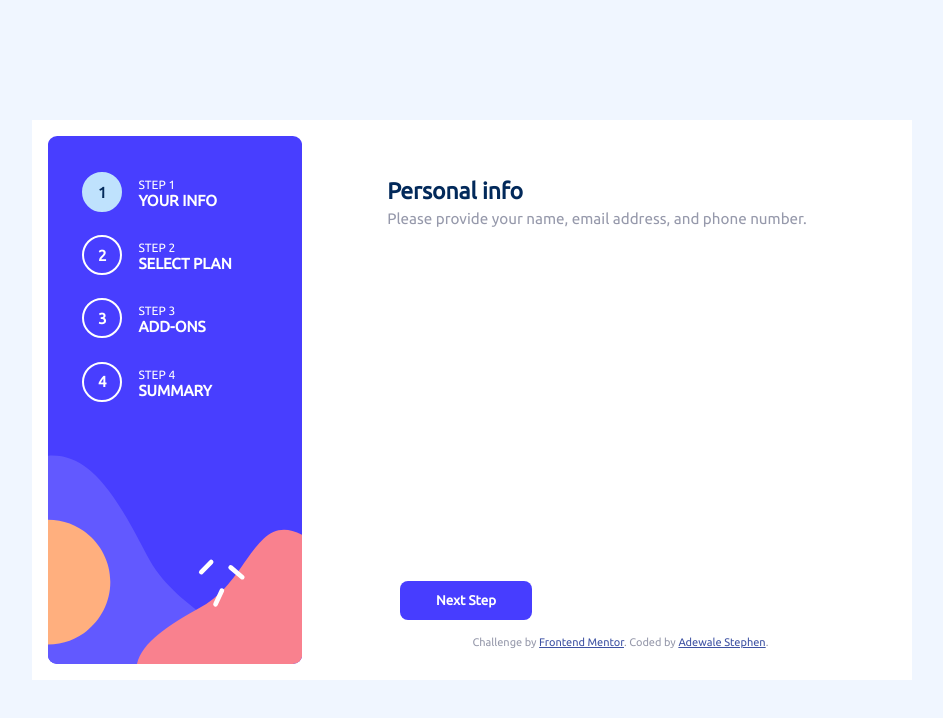
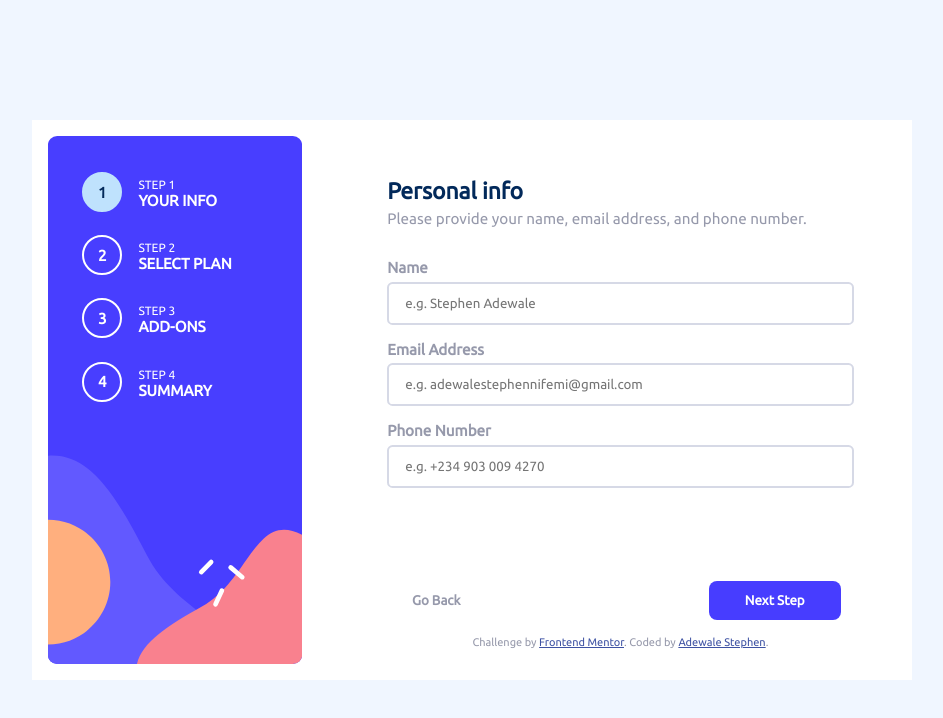
Before and after one commit to DemoStephen/09-starting-project-Multi-Step-Form-, a React (Vite) app: page / in a window 1280 px wide. Shown: the top 718 px of the page, without its empty margins (168-1111 px from the left). Built offline with nearby package versions, Linux system fonts and the light colour scheme.

Commit message:
form updated

```diff
--- a/src/components/Form.jsx
+++ b/src/components/Form.jsx
@@ -5,35 +5,39 @@ import FormSection3 from "./FormSection3";
 import FormSection4 from "./FormSection4";
 import Header from "./Header";
 import { header } from "../util/data";
-export default function Form({ currentView, onChangeView, onSubmit }) {
+export default function Form({
+  currentView,
+  onNextView,
+  onPreviousView,
+  onSubmit,
+}) {
   return (
     <>
-      <form action="#" method="post">
+      <form action="#" method="post" onSubmit={() => onSubmit()}>
         <Header
           title={header[currentView].heading}
           paragraph={header[currentView].text}
         />
-        {currentView === 0 && <FormSection1 />}
-        {currentView === 1 && <FormSection2 />}
-        {currentView === 2 && <FormSection3 />}
-        {currentView === 3 && <FormSection4 />}
+        <FormSection1 currentView={currentView} />
+        <FormSection2 currentView={currentView} />
+        <FormSection3 currentView={currentView} />
+        <FormSection4 currentView={currentView} />
 
         <section className=" nextPrevious">
           <div className="d-flex">
-            {currentView > 0 && (
-              <button type="button" className="goBack">
-                Go Back
-              </button>
-            )}
-            {currentView < 3 && (
-              <button type="button" onClick={() => onChangeView()}>
+            <button
+              type="button"
+              className={`goBack ${currentView > 0 ? "" : "visibility"}`}
+              onClick={() => onPreviousView()}
+            >
+              Go Back
+            </button>
+            {currentView < 3 ? (
+              <button type="button" onClick={() => onNextView()}>
                 Next Step
               </button>
-            )}
-            {currentView > 2 && (
-              <button type="submit" onClick={() => onSubmit()}>
-                Submit
-              </button>
+            ) : (
+              <button type="submit">Submit</button>
             )}
           </div>
           <div className="attribution">
```
